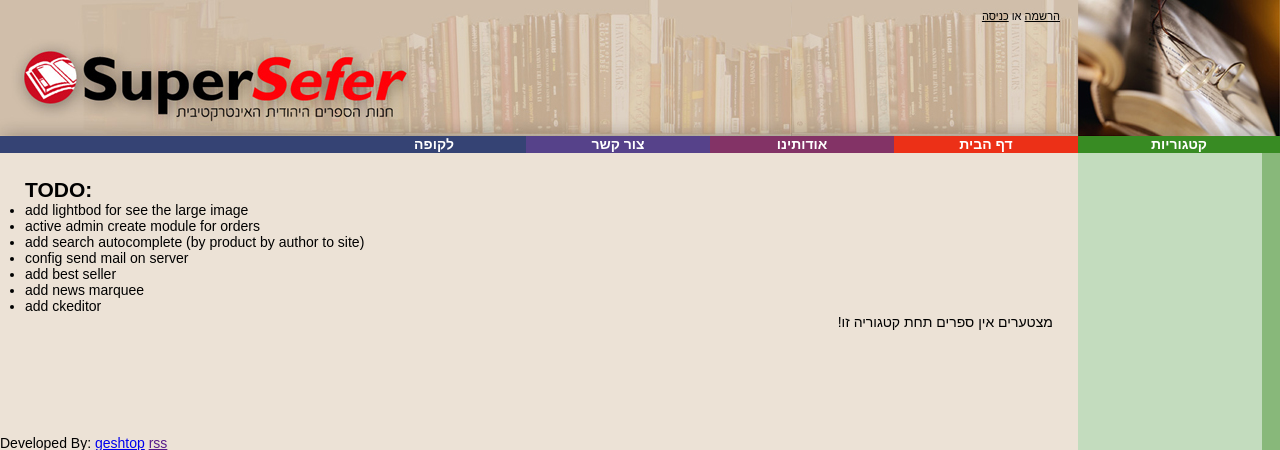
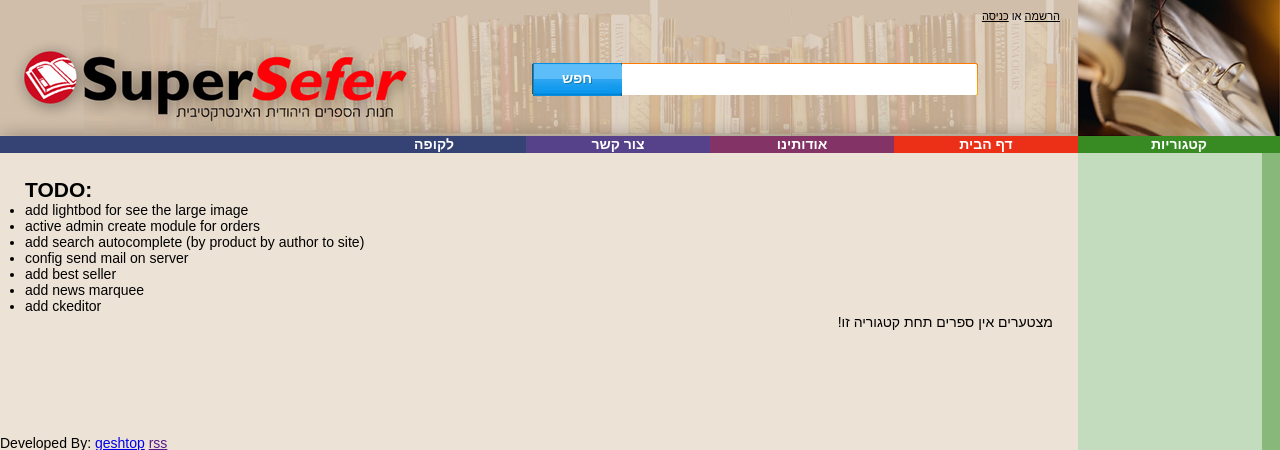
Before and after one commit to geshtop/supersefer, a Rails app: page / in a window 1280 px wide. Shown: the top 450 px of the page. Run offline with Rails 7, Linux system fonts and the light colour scheme; data that the repository does not hold is empty; style sheets or scripts are compiled from the project's sources; parts of the project's set-up code (start-up, migrations or seed data) failed here and were passed over; some libraries are stand-ins or nearby versions.

Commit message:
first step of autocomplete search

```diff
--- a/app/assets/javascripts/supersefer.js
+++ b/app/assets/javascripts/supersefer.js
@@ -126,3 +126,17 @@
 		});
 	}
 	}
+
+
+
+	$(function() {
+
+		$( "#search_txt" ).autocomplete({
+			source: "book/search",
+			minLength: 2
+			//,
+			//select: function( event, ui ) {
+			//	alert(ui.item.id)
+			//}
+		});
+	});
--- a/app/assets/stylesheets/application.css.scss
+++ b/app/assets/stylesheets/application.css.scss
@@ -1,2 +1,3 @@
 
 @import "superSefer";
+//@import "ui-lightness/jquery-ui-1.8.22.custom";
--- a/app/assets/stylesheets/superSefer.css
+++ b/app/assets/stylesheets/superSefer.css
@@ -493,3 +493,23 @@ color:#2D8C14;
 .contact_page input[type="text"] {width:200px; font-family:arial;}
 .contact_page textarea {width:200px; font-family:arial; font-size:11px; }
 label.error {color:red; font-size:11px; }
+
+
+/*autocomplete*/
+.top .search_panel {position:absolute; top:42px; left:40%;}
+.top .search_panel  .search .input-panel{float:right; width:353px; padding:2px; padding-left:1px; height:30px; background:url(/assets/searchField.gif) no-repeat; margin-bottom:4px; }
+.top .search_panel  .search .input-panel .input{width:320px; float:left;}
+.top .search_panel .search .input-panel .input .txt{width:303px; padding:7px; padding-left:10px; border:0px none; background:none; color:#888888; font-size:13px; height:17px; overflow:hidden; }
+.top .search_panel  .search .button{width:90px; height:26px; background: url(/assets/search_button.gif); float:right; color:#fff; font-size:14px; margin-top:1px; cursor:pointer; text-align:center; padding-top:7px; font-weight:600; text-shadow: 1px 1px 0px #107db5}
+
+
+
+
+
+/*--------------------------------------------------------*/
+/*----------------------AUTOCOMPLETE----------------------*/
+/*--------------------------------------------------------*/
+.ui-autocomplete {padding: 0px;  text-align: right; direction: rtl; border-right: 1px solid #ff7b01; background: url(/assets/right-shadow-with-border.png) right repeat-y;  overflow: hidden;   z-index: 80000; padding-right:5px;width:353px; }
+.ui-autocomplete {list-style-position: outside;list-style: none;  padding: 0; margin: 0; background:#fff;}
+.ui-autocomplete li {margin: 0px;  padding-left:8px; padding-right:30px; cursor: default;  display: block; color:#32539e;  line-height: 21px; font-size:11px;  overflow: hidden;   border-bottom:solid 1px #dbdbdb;}
+.ui-autocomplete  li:hover {background-color: #bfbfbf;    color: white;}
--- a/app/controllers/book_controller.rb
+++ b/app/controllers/book_controller.rb
@@ -32,5 +32,17 @@ class BookController < ApplicationController
     render :partial => 'main/partial/basketcart'
   end
 
+  def search
+    @books = []
+     term = params[:term]
+      q = "%#{term}%"
+    unless q == ''
+      #@books = Book.all
+      #@books = Book.where("title like ? " , q).limit(20).order("title")
+      @books = Book.where("title like ? " , q).limit(50)
+
+    end
+    render :layout => false
+  end
 
 end
--- a/app/models/book.rb
+++ b/app/models/book.rb
@@ -9,10 +9,9 @@ class Book < ActiveRecord::Base
   validates_attachment_size :image, :less_than => 5.megabytes
   validates_attachment_content_type :image, :content_type => ['image/jpeg', 'image/png']
 
-	has_attached_file :image, :styles =>{
-      :thumb => "80x120>", :medium => "160x240>"
-    }
+
     has_attached_file :image,
+    :default_url =>   "noBook.jpg",
     :styles =>{
       :thumb => "80x120>", :medium => "160x240>"
     },
--- a/app/views/layouts/application.html.erb
+++ b/app/views/layouts/application.html.erb
@@ -23,6 +23,9 @@
     <% end %>
 </div>
 
+<div class="search_panel">
+<%=render "main/partial/search" %>
+</div>
 
 
                 	<%=link_to image_tag("topLogo.jpg", :style=>"float:left") , root_url %>
--- a/app/views/main/partial/_bookitem.erb
+++ b/app/views/main/partial/_bookitem.erb
@@ -4,11 +4,9 @@
 <div  class="book" >
               <strong class="bookName"><%=link_to dataitem.title , :controller=>"/book", :action => "details", :id=> dataitem.id%></strong>
               <div class="right_side">
-           <% unless dataitem.image.nil? %>
+
              <%=link_to  image_tag(dataitem.image.url(:thumb), :class=>"imgBook"), :controller=>"/book", :action => "details", :id=> dataitem.id%>
-             <%else%>
-             <%=link_to  image_tag("noBook.jpg", :class=>"imgBook"), :controller=>"/book", :action => "details", :id=> dataitem.id%>
-             <%end%>
+
               <%=image_tag("selectbutton.jpg", :class=>"selectbutton", :dataid => dataitem.id) %>
            </div>
               <div  class="bookData">
--- /dev/null
+++ b/app/views/main/partial/_search.erb
@@ -0,0 +1,11 @@
+<div class="search" id="SearchPanel" runat="server">
+                <div class="input-panel clearfix">
+                <div class="input">
+                <input type="text"  id="search_txt" class="txt InitField SearchFiled"  />
+                </div>
+
+                </div>
+                <div id="inputSearch"  class="main_search_btn button bg-group">חפש</div>
+                <div class="clear"></div>
+
+                </div>
```
Also changed, not shown: app/views/book/search.js.erb (added, +10 -0 lines), app/assets/images/right-shadow-with-border.png (added), app/assets/images/searchField.gif (added), app/assets/images/search_button.gif (added).
